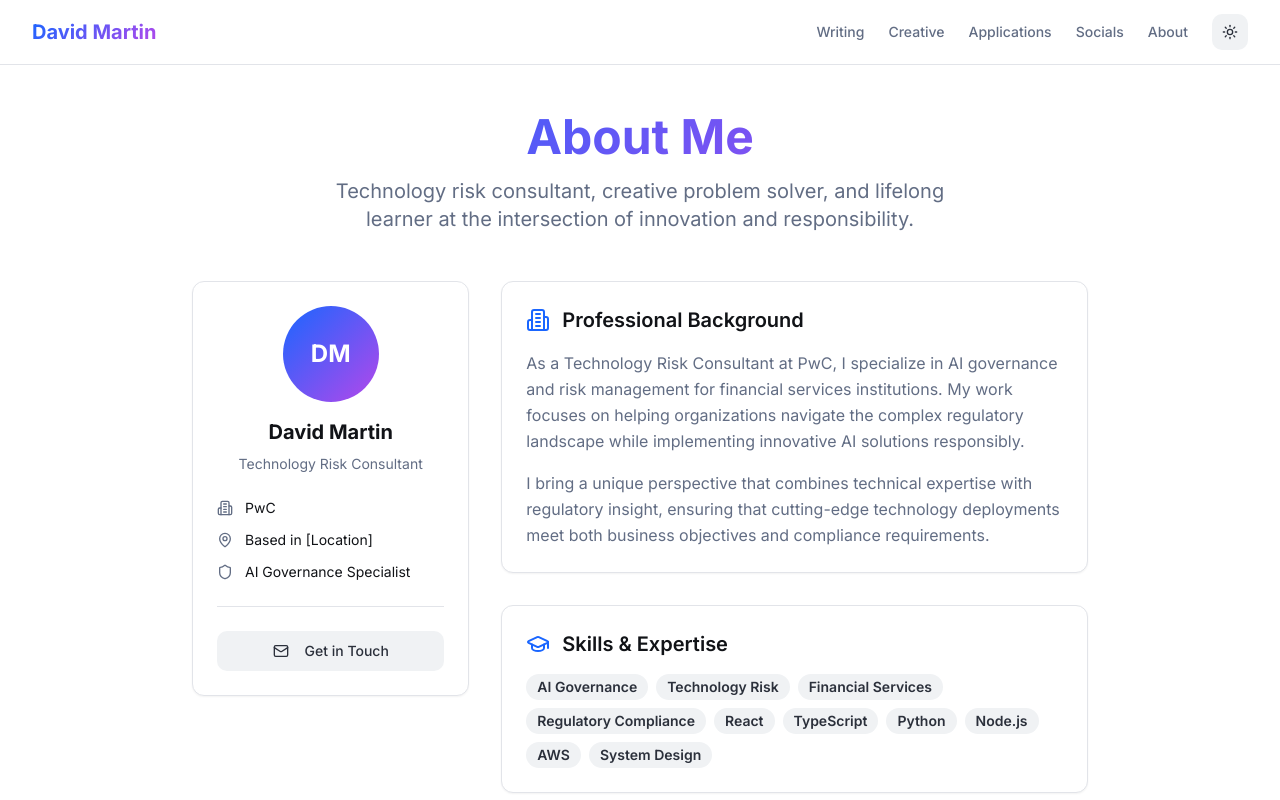
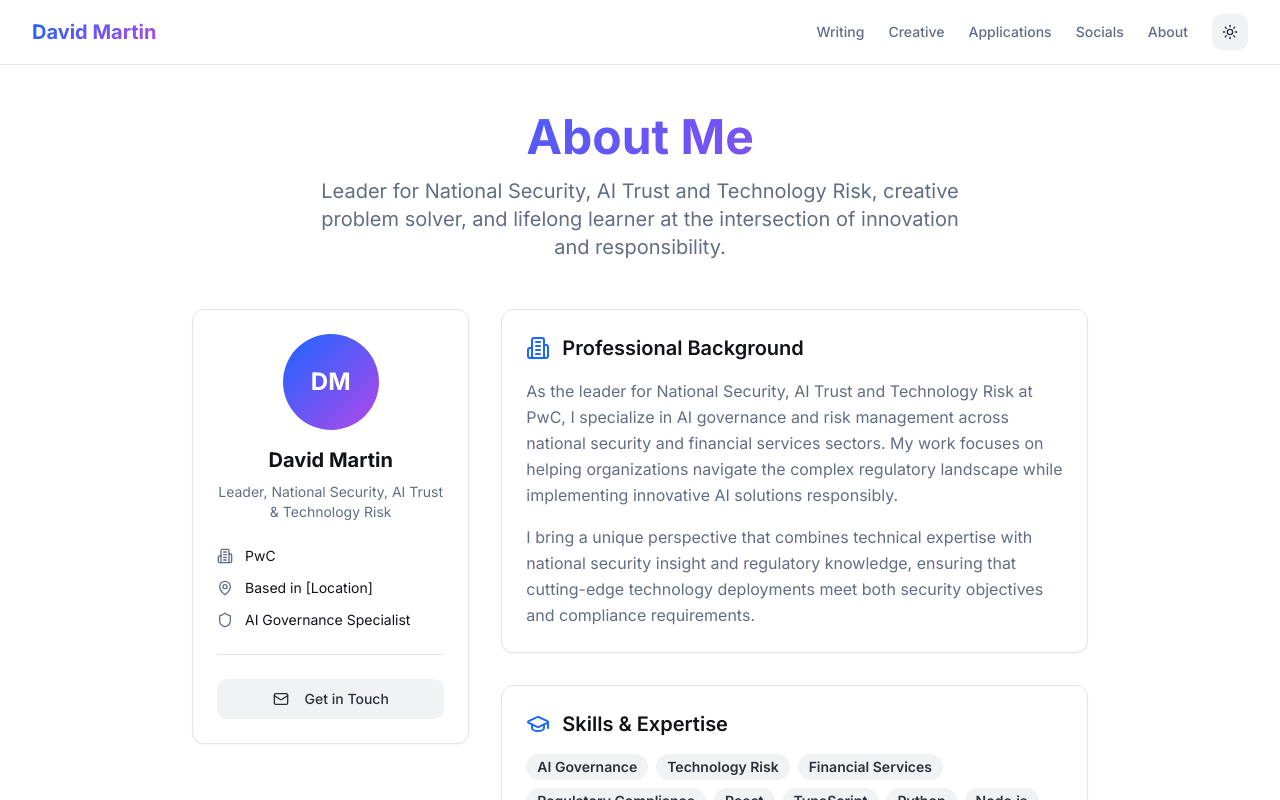
Before and after one commit to victorycross/david-martin-canvas, a React (Vite) app: page /about in a window 1280 px wide. Shown: the top 800 px of the page. Built offline with nearby package versions, Linux system fonts and the light colour scheme.

Commit message:
Update About section title
Update the job title in the About section to accurately reflect the user's leadership role in National Security, AI Trust, and Technology Risk at PwC.

```diff
--- a/index.html
+++ b/index.html
@@ -3,10 +3,10 @@
   <head>
     <meta charset="UTF-8" />
     <meta name="viewport" content="width=device-width, initial-scale=1.0" />
-    <title>David Martin - Technology Risk Consultant & Creative Developer</title>
-    <meta name="description" content="Technology Risk Consultant at PwC specializing in AI governance. Creative developer building crisis management systems, exception tracking tools, and AI risk calculators." />
+    <title>David Martin - National Security, AI Trust & Technology Risk Leader</title>
+    <meta name="description" content="Leader for National Security, AI Trust and Technology Risk at PwC. Creative developer building crisis management systems, exception tracking tools, and AI risk calculators." />
     <meta name="author" content="David Martin" />
-    <meta name="keywords" content="David Martin, Technology Risk, AI Governance, PwC, Crisis Management, Software Development, Financial Services" />
+    <meta name="keywords" content="David Martin, National Security, AI Trust, Technology Risk, AI Governance, PwC, Crisis Management, Software Development" />
 
     <!-- Canonical URL -->
     <link rel="canonical" href="https://davidmartin.dev" />
@@ -17,16 +17,16 @@
     <link href="https://fonts.googleapis.com/css2?family=Inter:wght@300;400;500;600;700&family=JetBrains+Mono:wght@300;400;500&display=swap" rel="stylesheet">
 
     <!-- Open Graph -->
-    <meta property="og:title" content="David Martin - Technology Risk Consultant & Creative Developer" />
-    <meta property="og:description" content="Technology Risk Consultant at PwC specializing in AI governance. Creative developer building crisis management systems and AI risk calculators." />
+    <meta property="og:title" content="David Martin - National Security, AI Trust & Technology Risk Leader" />
+    <meta property="og:description" content="Leader for National Security, AI Trust and Technology Risk at PwC. Creative developer building crisis management systems and AI risk calculators." />
     <meta property="og:type" content="website" />
     <meta property="og:url" content="https://davidmartin.dev" />
     <meta property="og:image" content="https://davidmartin.dev/og-image.jpg" />
 
     <!-- Twitter Card -->
     <meta name="twitter:card" content="summary_large_image" />
-    <meta name="twitter:title" content="David Martin - Technology Risk Consultant" />
-    <meta name="twitter:description" content="Technology Risk Consultant at PwC specializing in AI governance and financial services innovation." />
+    <meta name="twitter:title" content="David Martin - National Security, AI Trust & Technology Risk Leader" />
+    <meta name="twitter:description" content="Leader for National Security, AI Trust and Technology Risk at PwC specializing in AI governance." />
     <meta name="twitter:image" content="https://davidmartin.dev/og-image.jpg" />
 
     <!-- Theme Color -->
--- a/src/pages/About.tsx
+++ b/src/pages/About.tsx
@@ -33,7 +33,7 @@ export default function About() {
           <div className="text-center mb-12">
             <h1 className="text-4xl md:text-5xl font-bold mb-4 text-gradient">About Me</h1>
             <p className="text-xl text-muted-foreground max-w-2xl mx-auto">
-              Technology risk consultant, creative problem solver, and lifelong learner
+              Leader for National Security, AI Trust and Technology Risk, creative problem solver, and lifelong learner
               at the intersection of innovation and responsibility.
             </p>
           </div>
@@ -47,7 +47,7 @@ export default function About() {
                     <span className="text-2xl font-bold text-white">DM</span>
                   </div>
                   <h2 className="text-xl font-bold mb-2">David Martin</h2>
-                  <p className="text-muted-foreground text-sm">Technology Risk Consultant</p>
+                  <p className="text-muted-foreground text-sm">Leader, National Security, AI Trust & Technology Risk</p>
                 </div>
 
                 <div className="space-y-3 text-sm">
@@ -83,13 +83,13 @@ export default function About() {
                   <h3 className="text-xl font-semibold">Professional Background</h3>
                 </div>
                 <p className="text-muted-foreground leading-relaxed mb-4">
-                  As a Technology Risk Consultant at PwC, I specialize in AI governance and risk management
-                  for financial services institutions. My work focuses on helping organizations navigate
+                  As the leader for National Security, AI Trust and Technology Risk at PwC, I specialize in AI governance and risk management
+                  across national security and financial services sectors. My work focuses on helping organizations navigate
                   the complex regulatory landscape while implementing innovative AI solutions responsibly.
                 </p>
                 <p className="text-muted-foreground leading-relaxed">
-                  I bring a unique perspective that combines technical expertise with regulatory insight,
-                  ensuring that cutting-edge technology deployments meet both business objectives and
+                  I bring a unique perspective that combines technical expertise with national security insight and regulatory knowledge,
+                  ensuring that cutting-edge technology deployments meet both security objectives and
                   compliance requirements.
                 </p>
               </Card>
--- a/src/pages/Home.tsx
+++ b/src/pages/Home.tsx
@@ -15,8 +15,8 @@ export default function Home() {
             <span className="text-gradient">Write.</span>
           </h1>
           <p className="text-xl md:text-2xl text-muted-foreground max-w-2xl mx-auto leading-relaxed">
-            I'm David Martin, a technology risk consultant passionate about AI governance,
-            creative projects, and meaningful solutions.
+            I'm David Martin, leader for National Security, AI Trust and Technology Risk,
+            passionate about AI governance, creative projects, and meaningful solutions.
           </p>
         </div>
 
@@ -56,7 +56,7 @@ export default function Home() {
             <div className="text-center">
               <h3 className="font-semibold mb-2">Professional</h3>
               <p className="text-muted-foreground">
-                Technology Risk Consultant at PwC, specializing in AI governance and financial services.
+                Leader for National Security, AI Trust and Technology Risk at PwC.
               </p>
             </div>
             <div className="text-center">
```
